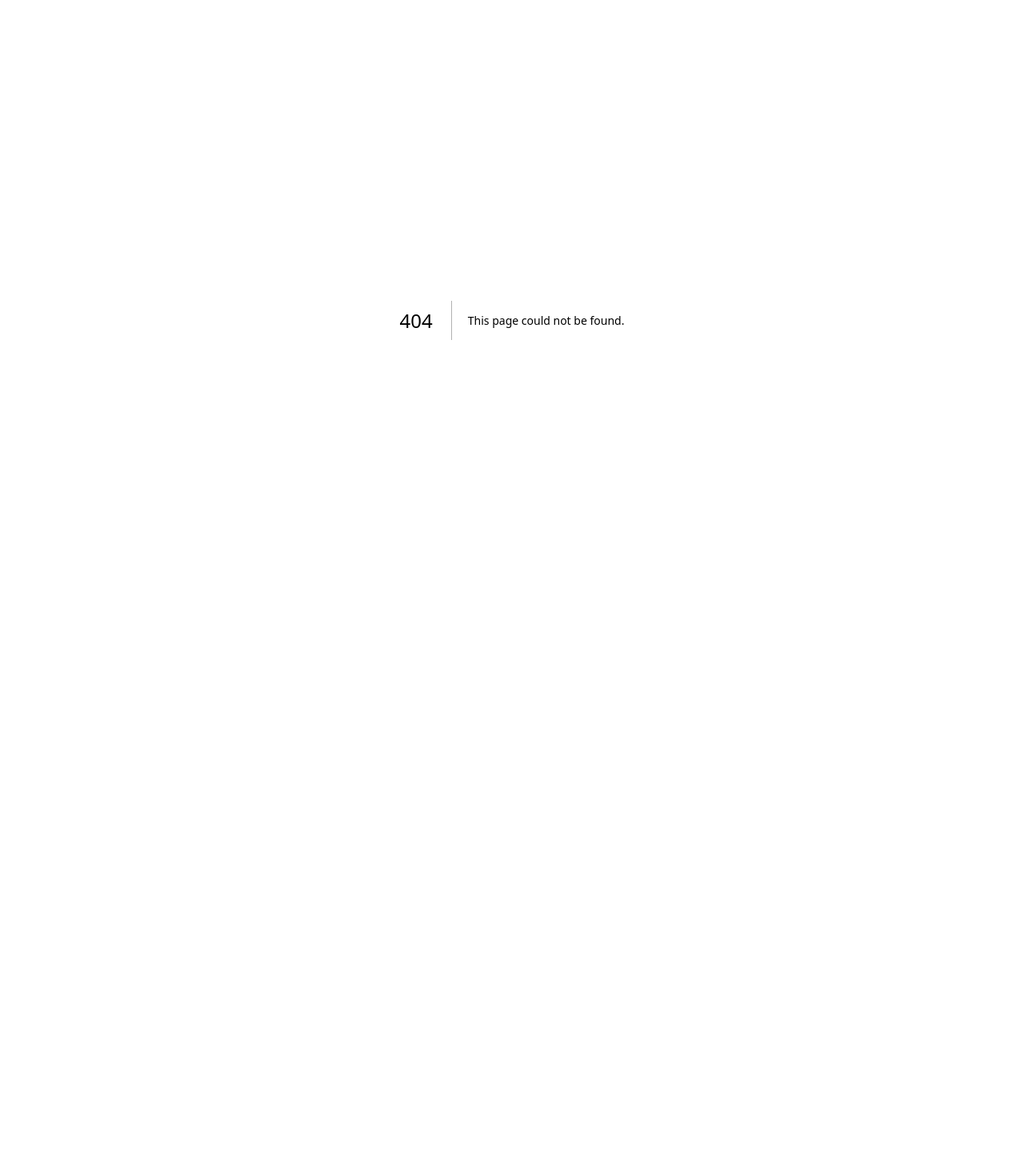
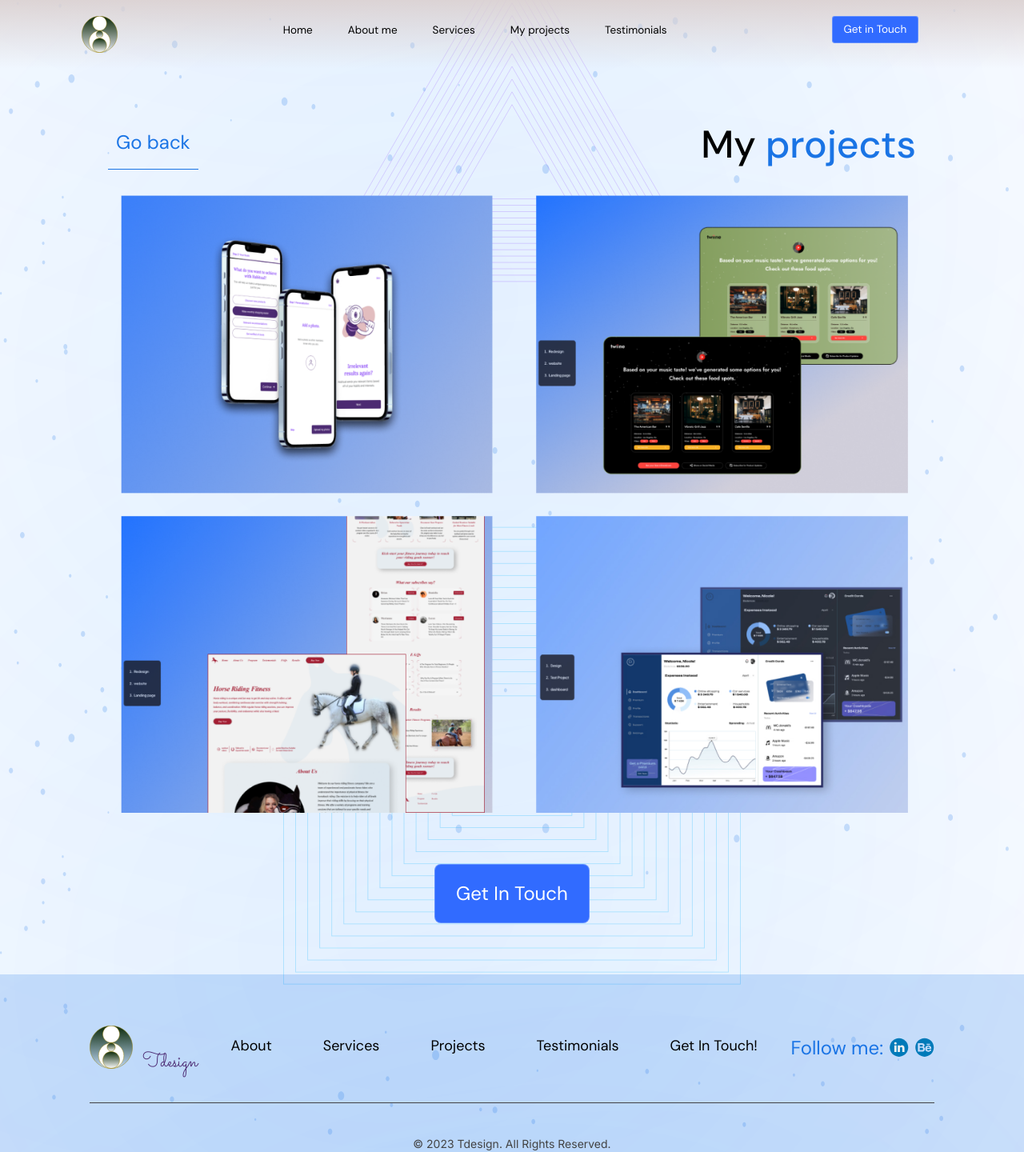
Before and after one commit to greatT1me/gio-s-portfolio, a Next.js app: page /Projects in a window 1280 px wide. Before the commit this address had no page. Shown: the top 1440 px of the page at 80% size. Before the commit the page ends 800 px from the top, so only its background shows below. Built offline with nearby package versions, Linux system fonts and the light colour scheme.

Commit message:
projects page added

```diff
--- a/src/components/MyProjects.js
+++ b/src/components/MyProjects.js
@@ -1,4 +1,5 @@
 import styles from "@/styles/myProjects.module.css";
+import Link from "Next/Link";
 
 export default function MyProjects(props) {
   const { projects } = props;
@@ -35,7 +36,9 @@ export default function MyProjects(props) {
         }
       })}
       <div></div>
-      <div className={styles.projects_view_all}> Wiev All Projects</div>
+      <Link href="/Projects" className={styles.projects_view_all_link}>
+        <div className={styles.projects_view_all}> View All Projects</div>
+      </Link>
     </div>
   );
 }
--- a/src/components/Services.js
+++ b/src/components/Services.js
@@ -11,7 +11,7 @@ export default function Services({ ...props }) {
           {Object.keys(services).map((service) => {
             return (
               <div className={styles.each_service}>
-                <div className={styles.ervice_logo_box}>
+                <div className={styles.service_logo_box}>
                   <img
                     src={services[service].logoRoute}
                     alt="logo"
--- a/src/data/data.js
+++ b/src/data/data.js
@@ -2,8 +2,8 @@ const data = {
   topBarNav: {
     Home: "Home",
     "About me": "About",
+    Services: "Services",
     "My projects": "Projects",
-    Services: "Services",
     Testimonials: "Testimonials",
   },
   aboutMe:
--- /dev/null
+++ b/src/pages/Projects.jsx
@@ -0,0 +1,74 @@
+import TopBar from "@/components/TopBar";
+import Head from "next/head";
+import data from "@/data/data";
+import Footer from "@/components/Footer";
+import styles from "@/styles/projectsP.module.css";
+import oldStyles from "@/styles/myProjects.module.css";
+
+import Link from "next/link";
+
+export default function MyProjectsP(props) {
+  const handleClick = (targetDiv) => {
+    window.location.href = `/#${targetDiv}`; // Navigate to the destination page and scroll to the target div
+  };
+  const projects = data.MyProjects;
+  return (
+    <>
+      <Head>
+        <title>Gio's portfolio</title>
+        <meta name="description" content="Generated by create next app" />
+        <meta name="viewport" content="width=device-width, initial-scale=1" />
+        <link rel="icon" href="/favicon1.ico" />
+        <link rel="preconnect" href="https://fonts.googleapis.com" />
+        <link rel="preconnect" href="https://fonts.gstatic.com" crossorigin />
+        <link
+          href="https://fonts.googleapis.com/css2?family=DM+Sans:ital,wght@0,400;0,500;0,600;0,700;1,400&family=Poppins&family=Sacramento&family=Inter&display=swap"
+          rel="stylesheet"
+        />
+      </Head>
+      <main className={styles.projects_page_main}>
+        <TopBar handleClick={handleClick} topBarNav={data.topBarNav} />
+        <div className={styles.main_content}>
+          <div className={styles.content_head}>
+            <div
+              className={styles.content_head_go_back}
+              onClick={() => handleClick("Projects")}>
+              Go back
+            </div>
+            <div className={styles.content_head_title}>
+              My <span style={{ color: "#1A74E5" }}>projects</span>
+            </div>
+          </div>
+          <div className={styles.projects_list}>
+            {projects.map((project, i) => {
+              return (
+                <div className={oldStyles.my_projects_img_container}>
+                  <img
+                    src={project.imgURL}
+                    alt={project.title}
+                    className={oldStyles.my_projects_img}
+                  />
+                  <div className={oldStyles.my_projects_about}>
+                    <div className={oldStyles.my_projects_about_title}>
+                      {project.title}
+                    </div>
+                    <div className={oldStyles.my_projects_about_text}>
+                      {project.text}
+                    </div>
+                  </div>
+                </div>
+              );
+            })}
+          </div>
+        </div>
+        <div
+          className={styles.projects_page_get_in_touch}
+          onClick={() => handleClick("GetInTouch")}>
+          {" "}
+          Get In Touch
+        </div>
+        <Footer navigation={data.footerBarNav} handleClick={handleClick} />
+      </main>
+    </>
+  );
+}
--- a/src/styles/TopBar.module.css
+++ b/src/styles/TopBar.module.css
@@ -58,7 +58,9 @@
   gap: calc(3200vw / 1512);
 }
 /* calc(00vw/1512) */
-
+.button:hover {
+  color: #316bff;
+}
 .button {
   /* display: flex; */
   /* flex-direction: row;
--- a/src/styles/myProjects.module.css
+++ b/src/styles/myProjects.module.css
@@ -28,13 +28,13 @@
   cursor: pointer;
   display: flex;
   position: relative;
+  width: fit-content;
 }
 .my_projects_img {
   width: calc(55000vw / 1512);
 }
 
 .my_projects_about {
-  /* visibility: hidden; */
   box-sizing: border-box;
   padding: calc(1200vw / 1512) calc(2300vw / 1512) calc(2300vw / 1512)
     calc(3300vw / 1512);
@@ -49,12 +49,14 @@
   transform: scaleY(0);
   backdrop-filter: blur(calc(800vw / 1512));
   transition: 0.1s ease-out;
+  color: rgba(0, 0, 0, 0);
 }
 
 .my_projects_img_container:hover .my_projects_about {
   opacity: 1;
   top: 50%;
   transform: scaleY(1);
+  color: rgba(0, 0, 0, 1);
 }
 .my_projects_about_title {
   position: relative;
@@ -106,12 +108,12 @@
   height: calc(1265vw / 1512);
   width: calc(722vw / 1512);
 }
-
+.projects_view_all_link {
+  display: flex;
+  justify-self: center;
+  text-decoration: none;
+}
 .projects_view_all {
-  /* position: absolute;
-  bottom: calc(9500vw / 1512);
-  right: calc(32500vw / 1512); */
-
   box-sizing: border-box;
   width: fit-content;
   display: flex;
--- /dev/null
+++ b/src/styles/projectsP.module.css
@@ -0,0 +1,80 @@
+.projects_page_main {
+  display: flex;
+  flex-direction: column;
+  padding: 0px;
+  gap: 64px;
+}
+.main_content {
+  display: flex;
+  flex-direction: column;
+  width: 100%;
+  box-sizing: border-box;
+  padding: 0px 135px;
+  gap: 32px;
+}
+.content_head {
+  width: 100%;
+  display: flex;
+  justify-content: space-between;
+}
+.content_head_go_back {
+  box-sizing: border-box;
+
+  display: flex;
+  flex-direction: row;
+  align-items: flex-start;
+  padding: 10px;
+  gap: 10px;
+  border-bottom: 1px solid #1a74e5;
+
+  font-family: "DM Sans";
+  font-style: normal;
+  font-weight: 400;
+  font-size: 24px;
+  line-height: 150%;
+  color: #1a74e5;
+  cursor: pointer;
+}
+
+.content_head_title {
+  font-family: "DM Sans";
+  font-style: normal;
+  font-weight: 500;
+  font-size: 48px;
+  line-height: 62px;
+}
+
+.projects_list {
+  width: 100%;
+  display: grid;
+  grid-template-columns: 1fr 1fr;
+  padding: 0 15.72px;
+  justify-content: space-between;
+  gap: 28px;
+}
+
+.projects_page_get_in_touch {
+  box-sizing: border-box;
+  display: flex;
+  width: fit-content;
+  flex-direction: row;
+  gap: 10px;
+  cursor: pointer;
+  font-family: "DM Sans";
+  font-style: normal;
+  font-weight: 400;
+  font-size: 24px;
+  /* line-height: calc(2100vw / 1512); */
+  line-height: 150%;
+  /* identical to box height, or 36px */
+  text-align: center;
+  color: #ffffff;
+  justify-self: center;
+  justify-content: center;
+  align-items: center;
+  padding: 18px 26px;
+  background: #316bff;
+  border: 1px solid rgba(255, 255, 255, 0.24);
+  border-radius: 8px;
+  margin-inline: auto;
+}
--- a/src/styles/stories.module.css
+++ b/src/styles/stories.module.css
@@ -133,15 +133,33 @@
   width: 15px;
 }
 .stories_arrow_box:hover .next_story {
-  position: relative;
+  animation: arrow-right-shake 0.2s ease-in-out;
+  /* position: relative;
   left: 3px;
   width: 16px;
-  height: 16px;
+  height: 16px; */
 }
 .stories_arrow_box:hover .prev_story {
-  position: relative;
+  animation: arrow-left-shake 0.2s ease-in-out;
+  /* position: relative;
   right: 3px;
   width: 16px;
-  height: 16px;
+  height: 16px; */
+}
+@keyframes arrow-left-shake {
+  50% {
+    transform: translate(-30%);
+  }
+  100% {
+    transform: translate(0%);
+  }
+}
+@keyframes arrow-right-shake {
+  50% {
+    transform: translate(30%);
+  }
+  100% {
+    transform: translate(0%);
+  }
 }
 /* calc(00vw/1512) */
```
Also changed, not shown: src/components/Welcome.js (+17 -1 lines), src/pages/index.js (+12 -1 lines), src/styles/Welcome.module.css (+24 -16 lines), src/styles/services.module.css (+5 -2 lines), public/angle.svg (added).
